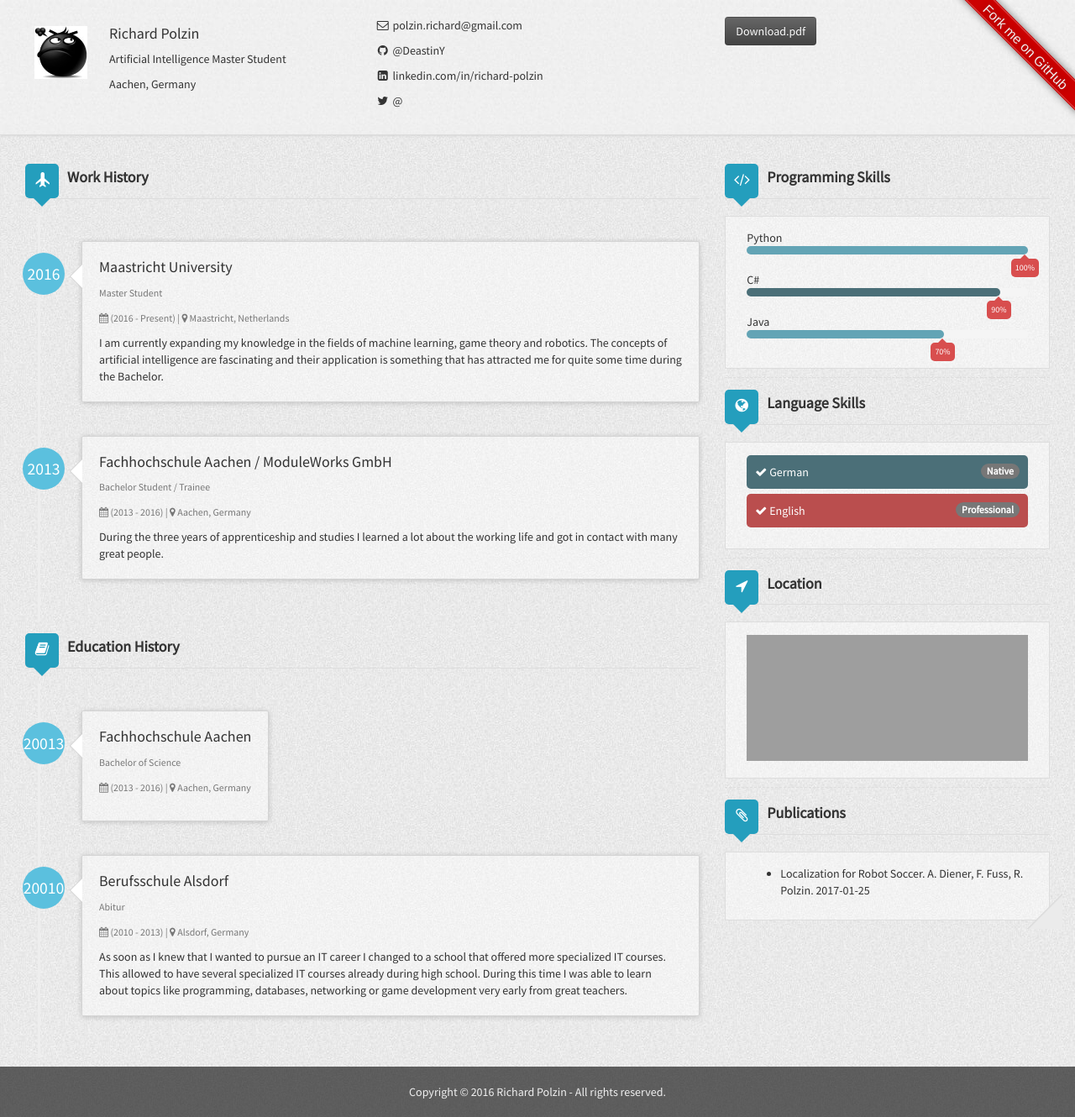
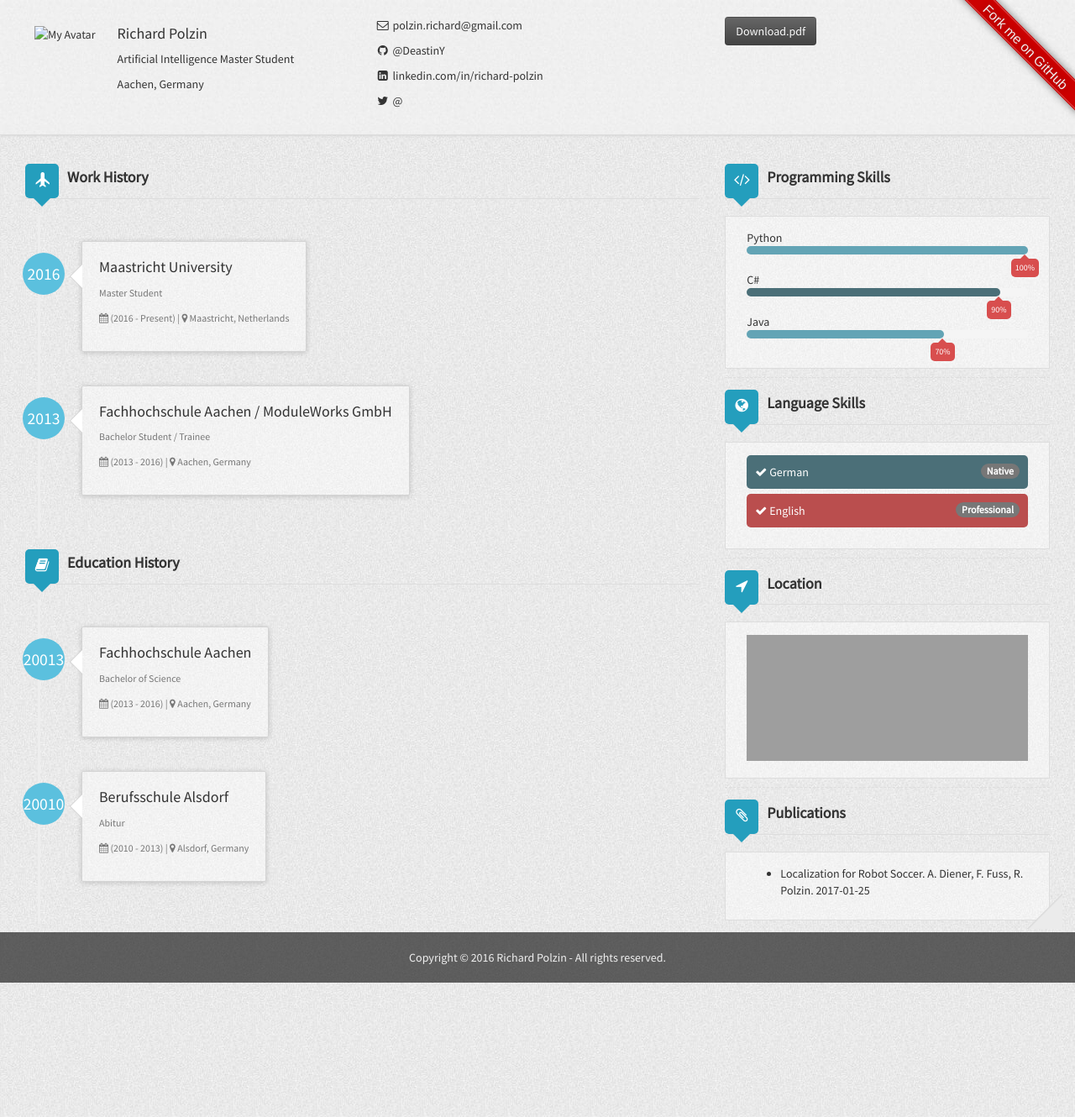
Before and after one commit to DeastinY/personal-website, a Jekyll site: the page built from index.html, in a window 1280 px wide. Shown: the whole page at 84% size. Built offline with Jekyll 4.4.1, drawn with Linux system fonts in a browser that asks for light colours; nearby versions of some CDN libraries; after the commit the page ends 1170 px from its top, so only the background shows below that; grey boxes are pictures that could not be loaded.

Commit message:
updated image, removed text

```diff
--- a/_config.yml
+++ b/_config.yml
@@ -33,14 +33,14 @@ author:
       title: Master Student
       started: 2016
       duration: (2016 - Present)
-      description: I am currently expanding my knowledge in the fields of machine learning, game theory and robotics. The concepts of artificial intelligence are fascinating and their application is something that has attracted me for quite some time during the Bachelor.
+      description:
     - work2:
       company: Fachhochschule Aachen / ModuleWorks GmbH
       location: Aachen, Germany
       title: Bachelor Student / Trainee
       started: 2013
       duration: (2013 - 2016)
-      description: During the three years of apprenticeship and studies I learned a lot about the working life and got in contact with many great people.
+      description:
   educationHistory:
     - education1:
       organization: Fachhochschule Aachen
@@ -57,7 +57,7 @@ author:
       major:
       started: 20010
       duration: (2010 - 2013)
-      description: As soon as I knew that I wanted to pursue an IT career I changed to a school that offered more specialized IT courses. This allowed to have several specialized IT courses already during high school. During this time I was able to learn about topics like programming, databases, networking or game development very early from great teachers.
+      description:
   languages:
     - language1:
       name: German
```
Also changed, not shown: assets/img/avatar.JPG (deleted).
